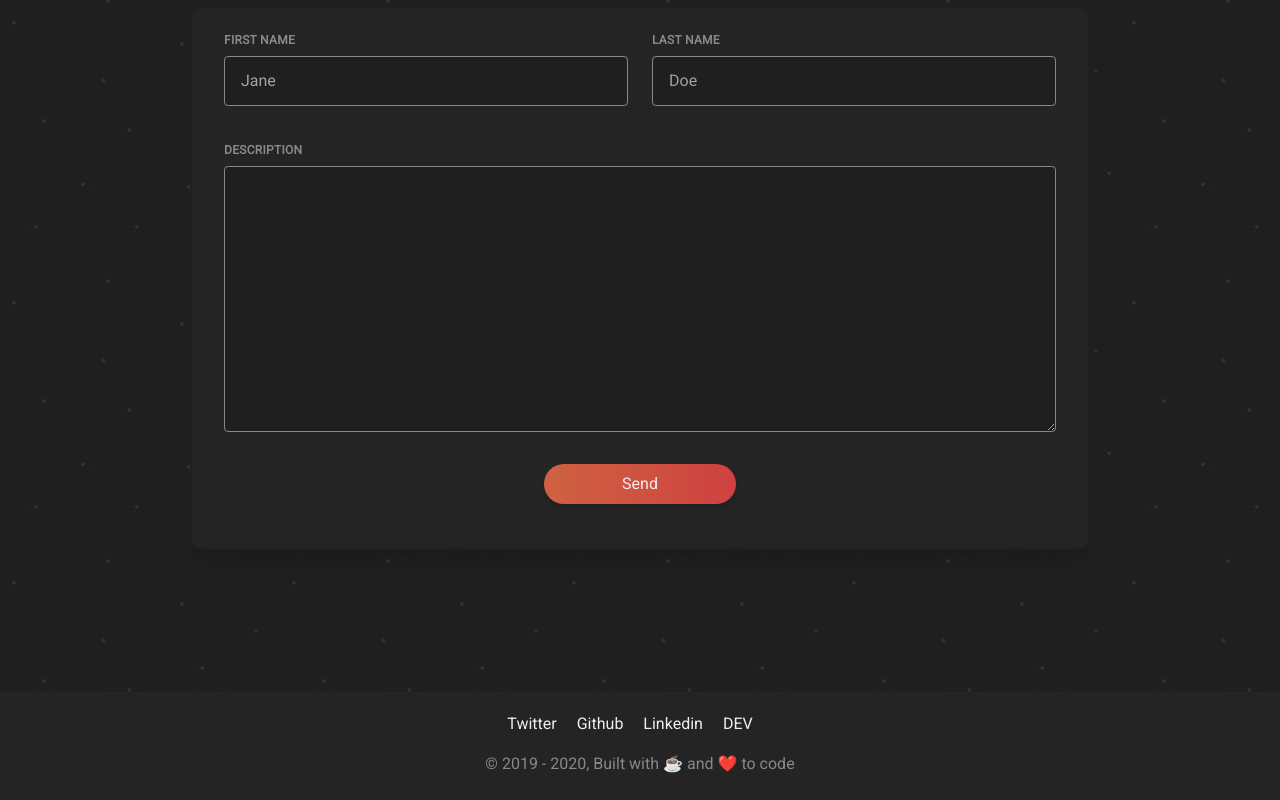
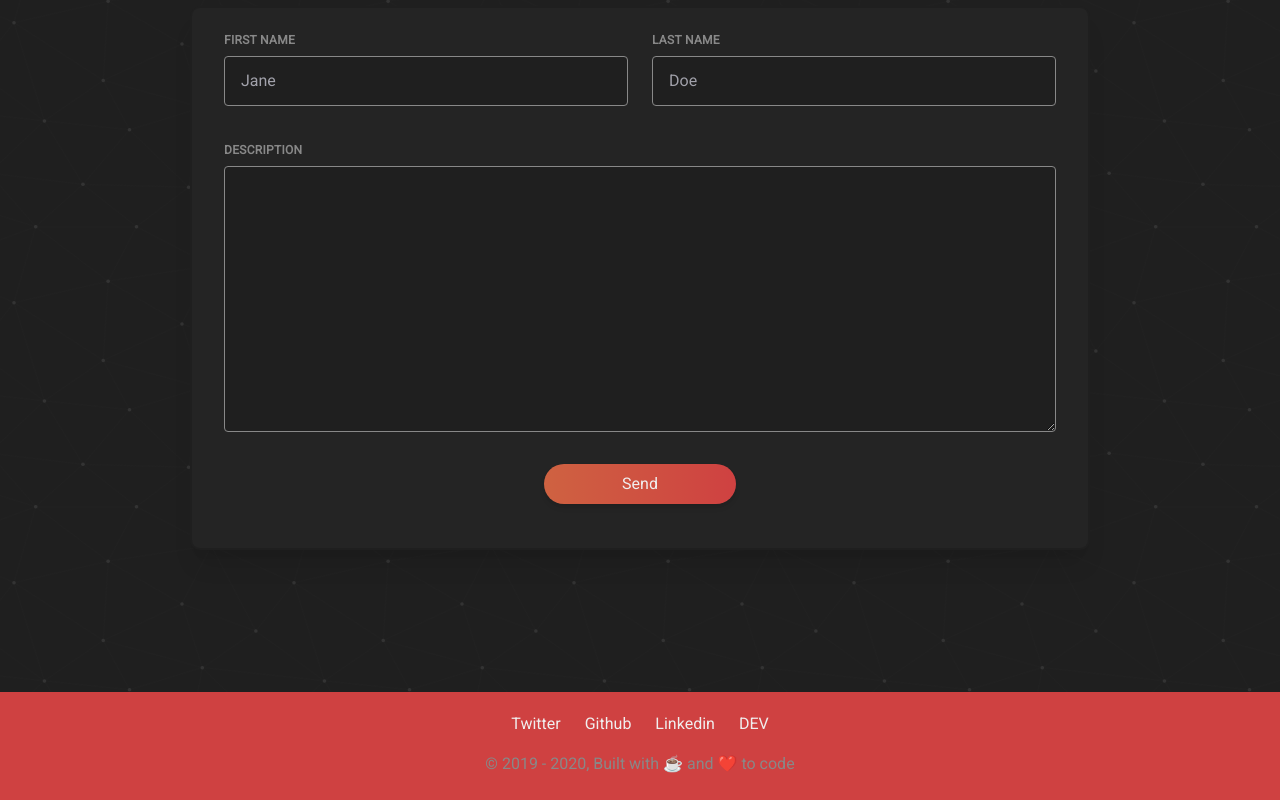
Before and after one commit to ibrahima92/ibrahiman-portfolio, a Next.js app: page / in a window 1280 px wide. Shown: the part 4107-4907 px from the top of the page. Built offline with nearby package versions, Linux system fonts and the light colour scheme.

Commit message:
footer bugfixes

```diff
--- a/layout/index.tsx
+++ b/layout/index.tsx
@@ -16,11 +16,11 @@ export default function Layout({ children }: Props): JSX.Element {
 			<Waypoint onEnter={() => setSticky(false)} onLeave={() => setSticky(true)} />
 			<Navbar sticky={sticky} />
 			<main>{children}</main>
-			<footer className="bg-secondary w-full flex flex-col items-center justify-center py-5">
+			<footer className="bg-orange w-full flex flex-col items-center justify-center py-5">
 				<div className="mb-3">
 					{socialLinks.map(({ id, name, link }) => (
 						<Link href={link} key={id}>
-							<a target="_blank" className="mr-5 text-white" rel="noopener noreferrer">
+							<a target="_blank" className="text-white mx-3" rel="noopener noreferrer">
 								{name}
 							</a>
 						</Link>
```
